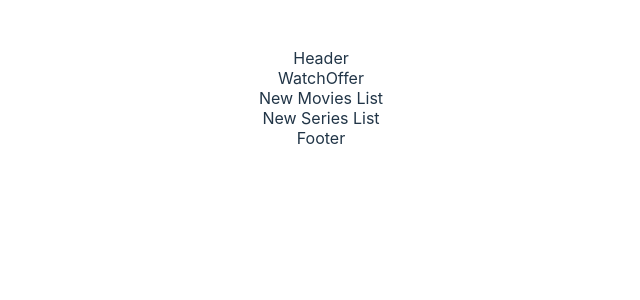
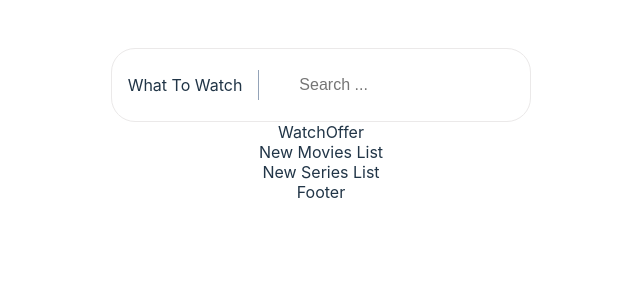
Before and after one commit to HesamMarshal/whattowatch-react, a React (Vite) app: page / in a window 1280 px wide. Shown: the top 300 px of the page, without its empty margins (319-959 px from the left). Built offline with nearby package versions, Linux system fonts and the light colour scheme.

Commit message:
add name and search bar

```diff
--- a/src/components/Header.jsx
+++ b/src/components/Header.jsx
@@ -1,5 +1,23 @@
 function Header() {
-  return <div>Header</div>;
+  return (
+    <div className="header">
+      <div className="headerSearch">
+        <div className="headerSearchItem">
+          What To Watch
+          <span className="separator"></span>
+        </div>
+        <div className="headerSearchItem">
+          <input
+            type="text"
+            id="searchItem"
+            name="searchItem"
+            placeholder="Search ..."
+            className="headerSearchInput"
+          />
+        </div>
+      </div>
+    </div>
+  );
 }
 
 export default Header;
```
